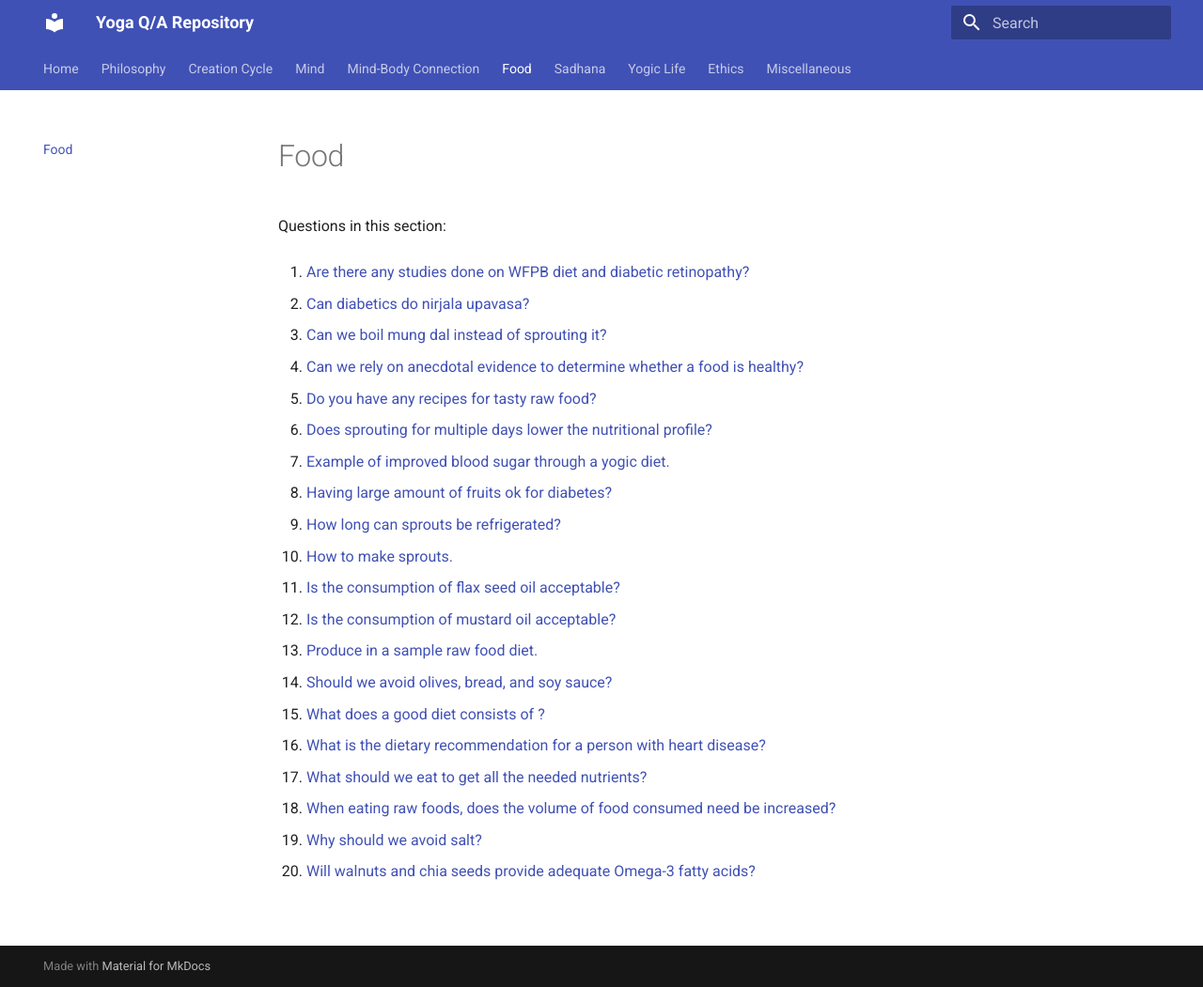
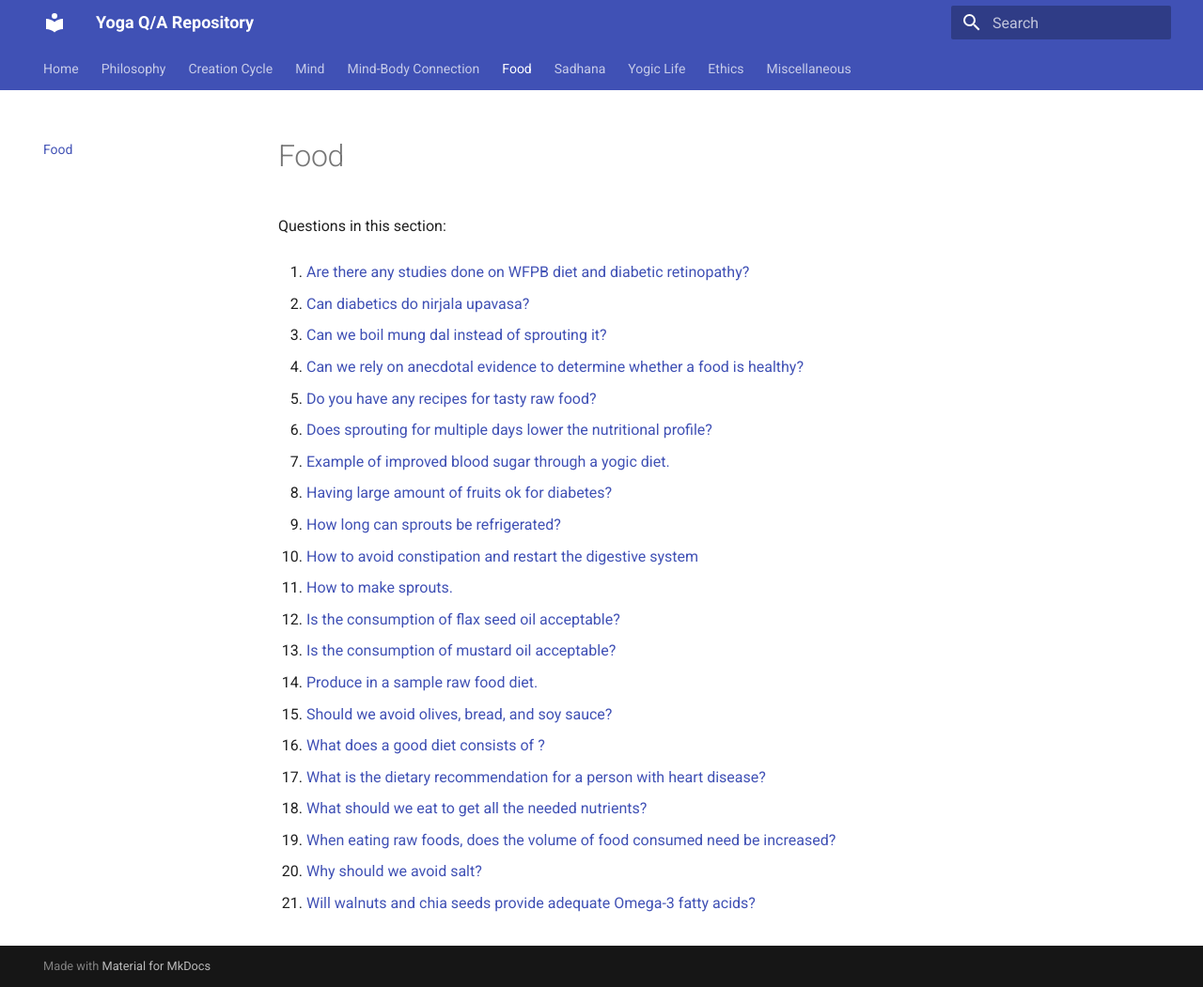
Before and after one commit to yogiclife/yoga-qa, an MkDocs documentation site: the page built from docs/food/README.md, in a window 1280 px wide and 1051 px high. Shown: the whole window at 94% size. Built offline with MkDocs 1.6.1 and Material for MkDocs 9.7.7, drawn with Linux system fonts in a browser that asks for light colours.

Commit message:
Update topic indices [skip ci]

```diff
--- a/docs/food/README.md
+++ b/docs/food/README.md
@@ -20,24 +20,26 @@ Questions in this section:
 
 9. [How long can sprouts be refrigerated?](how-long-can-sprouts-be-refrigerated-20260628-132251.md)
 
-10. [How to make sprouts.](how-to-make-sprouts-20260628-131139.md)
+10. [How to avoid constipation and restart the digestive system](how-to-avoid-constipation-and-restart-the-digestive-system-20260628-202200.md)
 
-11. [Is the consumption of flax seed oil acceptable?](is-the-consumption-of-flax-seed-oil-acceptable-20260628-141212.md)
+11. [How to make sprouts.](how-to-make-sprouts-20260628-131139.md)
 
-12. [Is the consumption of mustard oil acceptable?](is-the-consumption-of-mustard-oil-acceptable-20260628-140138.md)
+12. [Is the consumption of flax seed oil acceptable?](is-the-consumption-of-flax-seed-oil-acceptable-20260628-141212.md)
 
-13. [Produce in a sample raw food diet.](produce-in-a-sample-raw-food-diet-20260628-134655.md)
+13. [Is the consumption of mustard oil acceptable?](is-the-consumption-of-mustard-oil-acceptable-20260628-140138.md)
 
-14. [Should we avoid olives, bread, and soy sauce?](should-we-avoid-olives-bread-and-soy-sauce-20260628-114909.md)
+14. [Produce in a sample raw food diet.](produce-in-a-sample-raw-food-diet-20260628-134655.md)
 
-15. [What does a good diet consists of ?](what-does-a-good-diet-consists-of-20260628-025803.md)
+15. [Should we avoid olives, bread, and soy sauce?](should-we-avoid-olives-bread-and-soy-sauce-20260628-114909.md)
 
-16. [What is the dietary recommendation for a person with heart disease?](what-is-the-dietary-recommendation-for-a-person-with-heart-disease-20260628-023806.md)
+16. [What does a good diet consists of ?](what-does-a-good-diet-consists-of-20260628-025803.md)
 
-17. [What should we eat to get all the needed nutrients?](what-should-we-eat-to-get-all-the-needed-nutrients.md)
+17. [What is the dietary recommendation for a person with heart disease?](what-is-the-dietary-recommendation-for-a-person-with-heart-disease-20260628-023806.md)
 
-18. [When eating raw foods, does the volume of food consumed need be increased?](when-eating-raw-foods-does-the-volume-of-food-consumed-need-be-increased-20260628-030424.md)
+18. [What should we eat to get all the needed nutrients?](what-should-we-eat-to-get-all-the-needed-nutrients.md)
 
-19. [Why should we avoid salt?](why-should-we-avoid-salt-20260628-140843.md)
+19. [When eating raw foods, does the volume of food consumed need be increased?](when-eating-raw-foods-does-the-volume-of-food-consumed-need-be-increased-20260628-030424.md)
 
-20. [Will walnuts and chia seeds provide adequate Omega-3 fatty acids?](will-walnuts-and-chia-seeds-provide-adequate-omega-3-fatty-acids-20260628-141918.md)
+20. [Why should we avoid salt?](why-should-we-avoid-salt-20260628-140843.md)
+
+21. [Will walnuts and chia seeds provide adequate Omega-3 fatty acids?](will-walnuts-and-chia-seeds-provide-adequate-omega-3-fatty-acids-20260628-141918.md)
```
